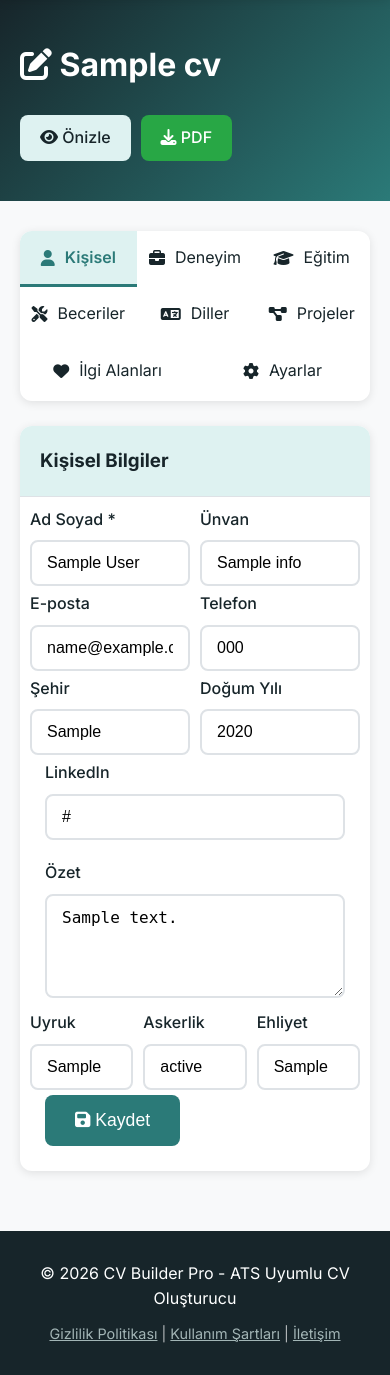
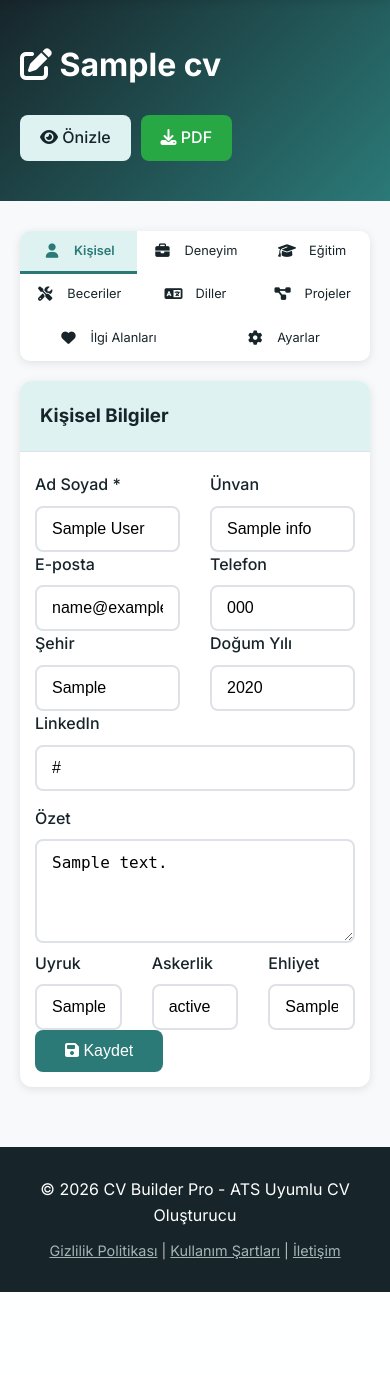
Before and after one commit to dead1yghost/cv-builder, a PHP site: page /cv-edit?id=1 in a window 390 px wide. Shown: the part 143-1518 px from the top of the page. After the commit the page ends 1435 px from the top, so only its background shows below. Run offline with PHP 8.4, Linux system fonts and the light colour scheme; the visitor is signed in with stand-in values (Sample User, id 1); tables that the repository leaves empty hold one stand-in row (values such as "Sample post"); grey boxes marked "Sample" are stand-in pictures.

Commit message:
Improve cv-edit form UI/UX with better responsive layout, spacing, and margins

```diff
--- a/cv-edit.php
+++ b/cv-edit.php
@@ -109,22 +109,292 @@ $tab = $_GET['tab'] ?? 'personal';
 require_once 'header.php';
 ?>
 <style>
-.editor{display:grid;grid-template-columns:220px 1fr;gap:25px;margin-top:20px}
-.sidebar{background:#fff;border-radius:12px;box-shadow:var(--shadow);overflow:hidden;position:sticky;top:90px;height:fit-content}
-.sidebar a{display:flex;align-items:center;gap:10px;padding:14px 18px;text-decoration:none;color:var(--text-dark);border-left:4px solid transparent}
-.sidebar a:hover{background:var(--bg-light)}
-.sidebar a.active{background:var(--secondary);border-left-color:var(--primary);font-weight:600;color:var(--primary)}
-.tab{display:none}.tab.active{display:block}
-.item{background:var(--bg-light);padding:15px 20px;border-radius:8px;margin-bottom:12px;position:relative}
-.item h4{margin:0 0 5px}.item p{margin:0;color:var(--text-muted);font-size:.9rem}
-.item .del{position:absolute;top:10px;right:10px;background:var(--danger);color:#fff;border:none;width:28px;height:28px;border-radius:50%;cursor:pointer}
-.tags{display:flex;flex-wrap:wrap;gap:8px}
-.tag{background:var(--secondary);padding:6px 14px;border-radius:20px;display:flex;align-items:center;gap:6px;font-size:.9rem}
-.tag button{background:none;border:none;color:var(--danger);cursor:pointer;font-size:1.1rem}
-.colors{display:flex;gap:10px;flex-wrap:wrap}
-.colors div{width:40px;height:40px;border-radius:50%;cursor:pointer;border:3px solid transparent}
-.colors div.sel{border-color:#333}
-@media(max-width:768px){.editor{grid-template-columns:1fr}.sidebar{display:flex;flex-wrap:wrap}.sidebar a{flex:1;min-width:100px;border-left:none;border-bottom:3px solid transparent;justify-content:center}.sidebar a.active{border-bottom-color:var(--primary)}}
+.editor {
+    display: grid;
+    grid-template-columns: 240px 1fr;
+    gap: 30px;
+    margin-top: 30px;
+    margin-bottom: 40px;
+}
+
+.sidebar {
+    background: #fff;
+    border-radius: 12px;
+    box-shadow: var(--shadow);
+    overflow: hidden;
+    position: sticky;
+    top: 90px;
+    height: fit-content;
+}
+
+.sidebar a {
+    display: flex;
+    align-items: center;
+    gap: 12px;
+    padding: 16px 20px;
+    text-decoration: none;
+    color: var(--text-dark);
+    border-left: 4px solid transparent;
+    transition: all 0.2s ease;
+}
+
+.sidebar a:hover {
+    background: var(--bg-light);
+}
+
+.sidebar a.active {
+    background: var(--secondary);
+    border-left-color: var(--primary);
+    font-weight: 600;
+    color: var(--primary);
+}
+
+.sidebar a i {
+    width: 20px;
+    text-align: center;
+}
+
+.tab {
+    display: none;
+}
+
+.tab.active {
+    display: block;
+}
+
+.card {
+    margin-bottom: 0;
+}
+
+.card-body {
+    padding: 30px;
+}
+
+.form-group {
+    margin-bottom: 20px;
+}
+
+.form-label {
+    margin-bottom: 8px;
+    font-weight: 500;
+}
+
+.row {
+    margin-left: -10px;
+    margin-right: -10px;
+}
+
+.row > [class*="col-"] {
+    padding-left: 10px;
+    padding-right: 10px;
+}
+
+.item {
+    background: var(--bg-light);
+    padding: 20px;
+    border-radius: 10px;
+    margin-bottom: 15px;
+    position: relative;
+    border: 1px solid rgba(0,0,0,0.05);
+}
+
+.item h4 {
+    margin: 0 0 8px;
+    font-size: 1.1rem;
+    color: var(--text-dark);
+}
+
+.item p {
+    margin: 0 0 5px;
+    color: var(--text-muted);
+    font-size: 0.9rem;
+    line-height: 1.5;
+}
+
+.item p:last-child {
+    margin-bottom: 0;
+}
+
+.item .del {
+    position: absolute;
+    top: 15px;
+    right: 15px;
+    background: var(--danger);
+    color: #fff;
+    border: none;
+    width: 32px;
+    height: 32px;
+    border-radius: 50%;
+    cursor: pointer;
+    display: flex;
+    align-items: center;
+    justify-content: center;
+    transition: all 0.2s ease;
+}
+
+.item .del:hover {
+    transform: scale(1.1);
+    box-shadow: 0 2px 8px rgba(220, 53, 69, 0.3);
+}
+
+.tags {
+    display: flex;
+    flex-wrap: wrap;
+    gap: 10px;
+    margin-bottom: 20px;
+}
+
+.tag {
+    background: var(--secondary);
+    padding: 8px 16px;
+    border-radius: 20px;
+    display: flex;
+    align-items: center;
+    gap: 8px;
+    font-size: 0.9rem;
+    border: 1px solid rgba(0,0,0,0.05);
+}
+
+.tag button {
+    background: none;
+    border: none;
+    color: var(--danger);
+    cursor: pointer;
+    font-size: 1.2rem;
+    line-height: 1;
+    padding: 0;
+    margin-left: 4px;
+    transition: transform 0.2s ease;
+}
+
+.tag button:hover {
+    transform: scale(1.2);
+}
+
+.colors {
+    display: flex;
+    gap: 12px;
+    flex-wrap: wrap;
+    margin-top: 10px;
+}
+
+.colors div {
+    width: 45px;
+    height: 45px;
+    border-radius: 50%;
+    cursor: pointer;
+    border: 3px solid transparent;
+    transition: all 0.2s ease;
+    box-shadow: 0 2px 4px rgba(0,0,0,0.1);
+}
+
+.colors div:hover {
+    transform: scale(1.1);
+}
+
+.colors div.sel {
+    border-color: #333;
+    box-shadow: 0 0 0 2px #fff, 0 0 0 4px #333;
+}
+
+hr {
+    margin: 30px 0;
+    border: none;
+    border-top: 1px solid var(--border-color);
+}
+
+.btn-lg {
+    padding: 12px 30px;
+    font-size: 1rem;
+}
+
+/* Inline forms for adding items */
+form[method="POST"]:not(.item form) {
+    margin-top: 20px;
+}
+
+/* Mobile responsive */
+@media (max-width: 992px) {
+    .editor {
+        grid-template-columns: 200px 1fr;
+        gap: 20px;
+    }
+
+    .sidebar a {
+        padding: 14px 16px;
+        font-size: 0.9rem;
+    }
+}
+
+@media (max-width: 768px) {
+    .editor {
+        grid-template-columns: 1fr;
+        gap: 20px;
+        margin-top: 20px;
+    }
+
+    .sidebar {
+        position: static;
+        display: flex;
+        flex-wrap: wrap;
+        border-radius: 10px;
+    }
+
+    .sidebar a {
+        flex: 1;
+        min-width: 120px;
+        border-left: none;
+        border-bottom: 3px solid transparent;
+        justify-content: center;
+        padding: 12px 10px;
+        font-size: 0.85rem;
+    }
+
+    .sidebar a.active {
+        border-left: none;
+        border-bottom-color: var(--primary);
+    }
+
+    .card-body {
+        padding: 20px;
+    }
+
+    .row > [class*="col-"] {
+        width: 100%;
+        margin-bottom: 0;
+    }
+
+    .item {
+        padding: 15px;
+    }
+
+    .item .del {
+        top: 10px;
+        right: 10px;
+        width: 28px;
+        height: 28px;
+    }
+}
+
+@media (max-width: 576px) {
+    .sidebar a {
+        min-width: 100px;
+        font-size: 0.8rem;
+        padding: 10px 8px;
+    }
+
+    .sidebar a i {
+        font-size: 0.9rem;
+    }
+
+    .card-body {
+        padding: 15px;
+    }
+
+    .form-group {
+        margin-bottom: 15px;
+    }
+}
 </style>
 
 <div class="page-header">
```
Also changed, not shown: other parts of cv-edit.php (+20 -14 lines).
